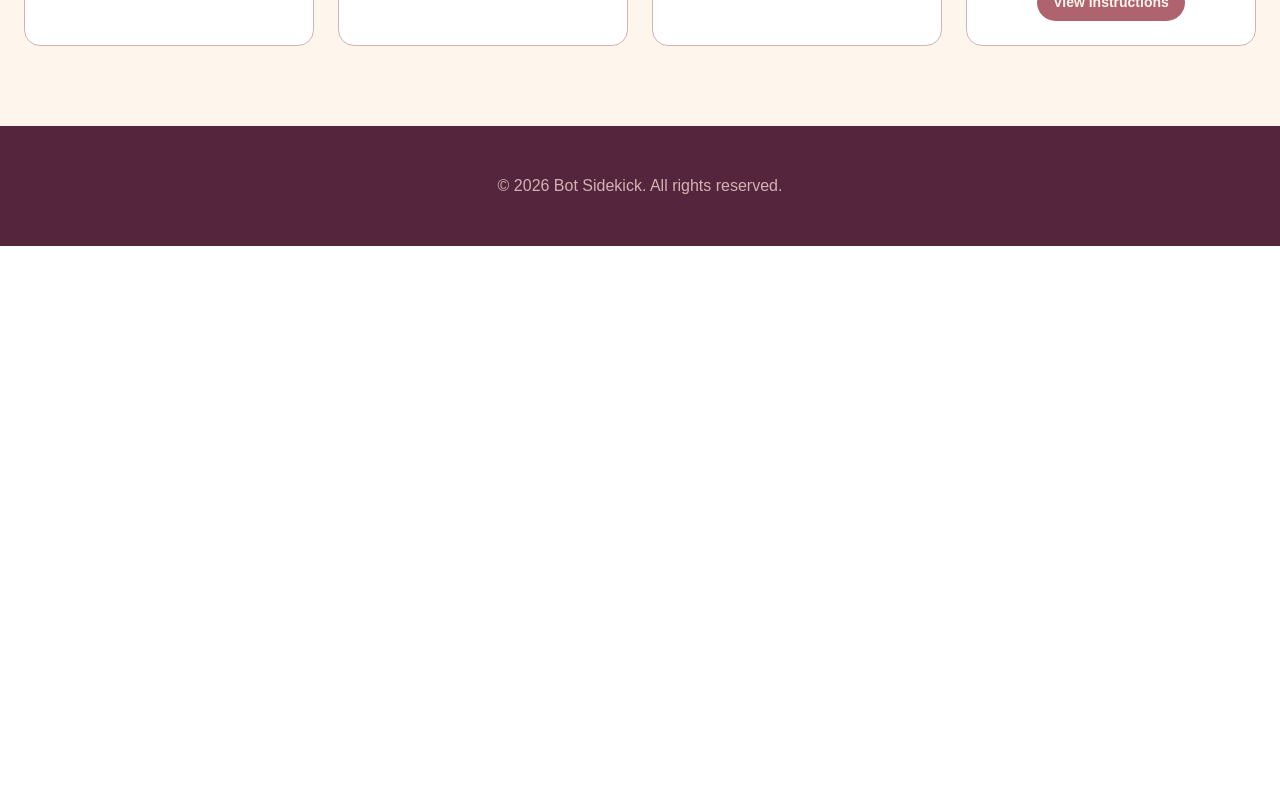
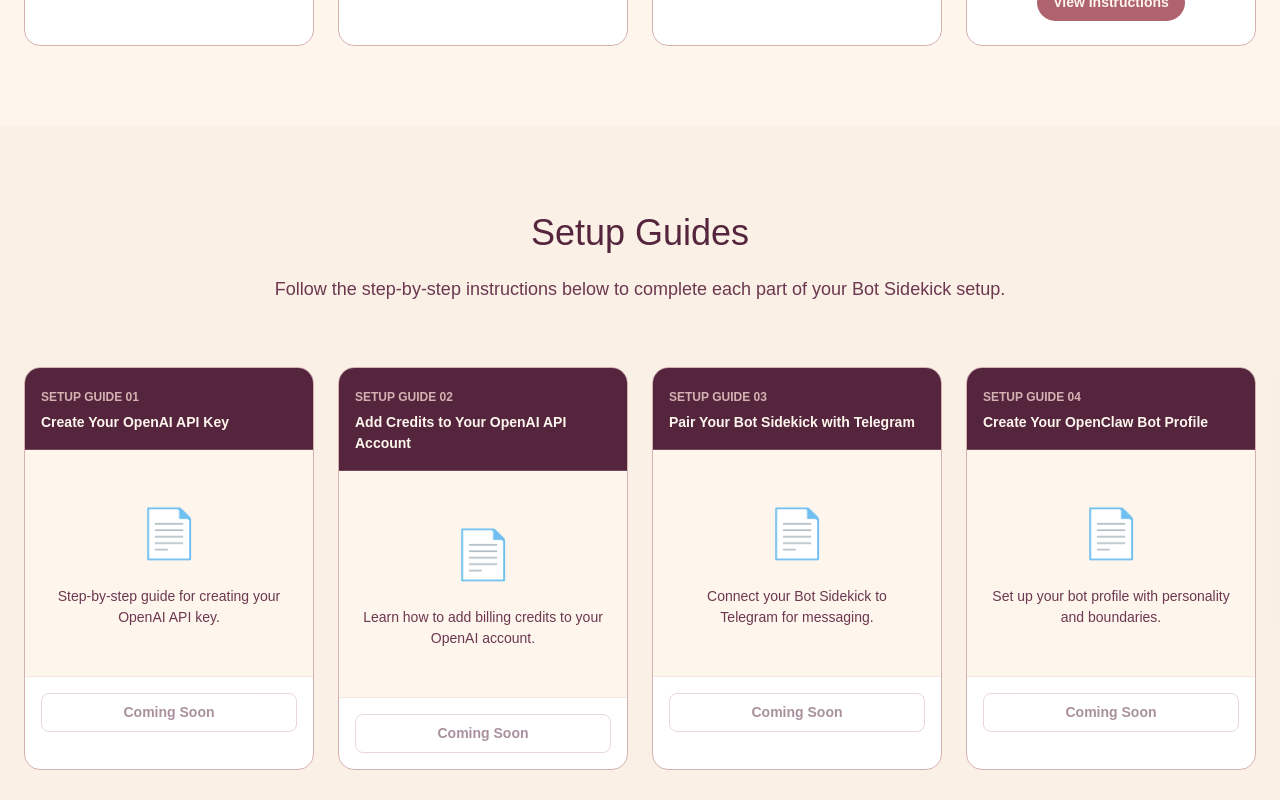
Before and after one commit to ButterflyBabs/bot-sidekick, a Next.js app: page / in a window 1280 px wide. Shown: the part 900-1700 px from the top of the page. Before the commit the page ends 1146 px from the top, so only its background shows below. Built offline with nearby package versions, Linux system fonts and the light colour scheme.

Commit message:
Add Setup Guides section

```diff
--- a/app/page.tsx
+++ b/app/page.tsx
@@ -60,6 +60,69 @@
         </div>
       </section>
 
+      <section style={{ padding: '80px 24px', backgroundColor: '#EBD1BE30' }}>
+        <div style={{ maxWidth: '1280px', margin: '0 auto' }}>
+          <div style={{ textAlign: 'center', marginBottom: '64px' }}>
+            <h2 style={{ color: '#54253D', fontSize: '36px', fontWeight: 300, marginBottom: '16px' }}>Setup Guides</h2>
+            <p style={{ color: '#6C3750', fontSize: '18px' }}>Follow the step-by-step instructions below to complete each part of your Bot Sidekick setup.</p>
+          </div>
+          <div style={{ display: 'grid', gridTemplateColumns: 'repeat(4, 1fr)', gap: '24px' }}>
+            <div style={{ backgroundColor: '#FFFFFF', border: '1px solid #D5B2B2', borderRadius: '16px', overflow: 'hidden' }}>
+              <div style={{ backgroundColor: '#54253D', padding: '16px', borderBottom: '1px solid #D5B2B240' }}>
+                <span style={{ color: '#D5B2B2', fontSize: '12px', fontWeight: 600 }}>SETUP GUIDE 01</span>
+                <h3 style={{ color: '#FEF6ED', fontSize: '14px', fontWeight: 600, marginTop: '4px' }}>Create Your OpenAI API Key</h3>
+              </div>
+              <div style={{ padding: '48px 24px', backgroundColor: '#FEF6ED', textAlign: 'center', borderBottom: '1px solid #D5B2B240' }}>
+                <div style={{ fontSize: '48px', marginBottom: '16px' }}>📄</div>
+                <p style={{ color: '#6C3750', fontSize: '14px' }}>Step-by-step guide for creating your OpenAI API key.</p>
+              </div>
+              <div style={{ padding: '16px' }}>
+                <button disabled style={{ width: '100%', padding: '8px', borderRadius: '8px', border: '1px solid #D5B2B2', color: '#54253D', fontSize: '14px', fontWeight: 600, opacity: 0.5 }}>Coming Soon</button>
+              </div>
+            </div>
+            <div style={{ backgroundColor: '#FFFFFF', border: '1px solid #D5B2B2', borderRadius: '16px', overflow: 'hidden' }}>
+              <div style={{ backgroundColor: '#54253D', padding: '16px', borderBottom: '1px solid #D5B2B240' }}>
+                <span style={{ color: '#D5B2B2', fontSize: '12px', fontWeight: 600 }}>SETUP GUIDE 02</span>
+                <h3 style={{ color: '#FEF6ED', fontSize: '14px', fontWeight: 600, marginTop: '4px' }}>Add Credits to Your OpenAI API Account</h3>
+              </div>
+              <div style={{ padding: '48px 24px', backgroundColor: '#FEF6ED', textAlign: 'center', borderBottom: '1px solid #D5B2B240' }}>
+                <div style={{ fontSize: '48px', marginBottom: '16px' }}>📄</div>
+                <p style={{ color: '#6C3750', fontSize: '14px' }}>Learn how to add billing credits to your OpenAI account.</p>
+              </div>
+              <div style={{ padding: '16px' }}>
+                <button disabled style={{ width: '100%', padding: '8px', borderRadius: '8px', border: '1px solid #D5B2B2', color: '#54253D', fontSize: '14px', fontWeight: 600, opacity: 0.5 }}>Coming Soon</button>
+              </div>
+            </div>
+            <div style={{ backgroundColor: '#FFFFFF', border: '1px solid #D5B2B2', borderRadius: '16px', overflow: 'hidden' }}>
+              <div style={{ backgroundColor: '#54253D', padding: '16px', borderBottom: '1px solid #D5B2B240' }}>
+                <span style={{ color: '#D5B2B2', fontSize: '12px', fontWeight: 600 }}>SETUP GUIDE 03</span>
+                <h3 style={{ color: '#FEF6ED', fontSize: '14px', fontWeight: 600, marginTop: '4px' }}>Pair Your Bot Sidekick with Telegram</h3>
+              </div>
+              <div style={{ padding: '48px 24px', backgroundColor: '#FEF6ED', textAlign: 'center', borderBottom: '1px solid #D5B2B240' }}>
+                <div style={{ fontSize: '48px', marginBottom: '16px' }}>📄</div>
+                <p style={{ color: '#6C3750', fontSize: '14px' }}>Connect your Bot Sidekick to Telegram for messaging.</p>
+              </div>
+              <div style={{ padding: '16px' }}>
+                <button disabled style={{ width: '100%', padding: '8px', borderRadius: '8px', border: '1px solid #D5B2B2', color: '#54253D', fontSize: '14px', fontWeight: 600, opacity: 0.5 }}>Coming Soon</button>
+              </div>
+            </div>
+            <div style={{ backgroundColor: '#FFFFFF', border: '1px solid #D5B2B2', borderRadius: '16px', overflow: 'hidden' }}>
+              <div style={{ backgroundColor: '#54253D', padding: '16px', borderBottom: '1px solid #D5B2B240' }}>
+                <span style={{ color: '#D5B2B2', fontSize: '12px', fontWeight: 600 }}>SETUP GUIDE 04</span>
+                <h3 style={{ color: '#FEF6ED', fontSize: '14px', fontWeight: 600, marginTop: '4px' }}>Create Your OpenClaw Bot Profile</h3>
+              </div>
+              <div style={{ padding: '48px 24px', backgroundColor: '#FEF6ED', textAlign: 'center', borderBottom: '1px solid #D5B2B240' }}>
+                <div style={{ fontSize: '48px', marginBottom: '16px' }}>📄</div>
+                <p style={{ color: '#6C3750', fontSize: '14px' }}>Set up your bot profile with personality and boundaries.</p>
+              </div>
+              <div style={{ padding: '16px' }}>
+                <button disabled style={{ width: '100%', padding: '8px', borderRadius: '8px', border: '1px solid #D5B2B2', color: '#54253D', fontSize: '14px', fontWeight: 600, opacity: 0.5 }}>Coming Soon</button>
+              </div>
+            </div>
+          </div>
+        </div>
+      </section>
+
       <footer style={{ padding: '48px 24px', backgroundColor: '#54253D' }}>
         <div style={{ maxWidth: '1280px', margin: '0 auto', textAlign: 'center' }}>
           <p style={{ color: '#D5B2B2' }}>© 2026 Bot Sidekick. All rights reserved.</p>
```
